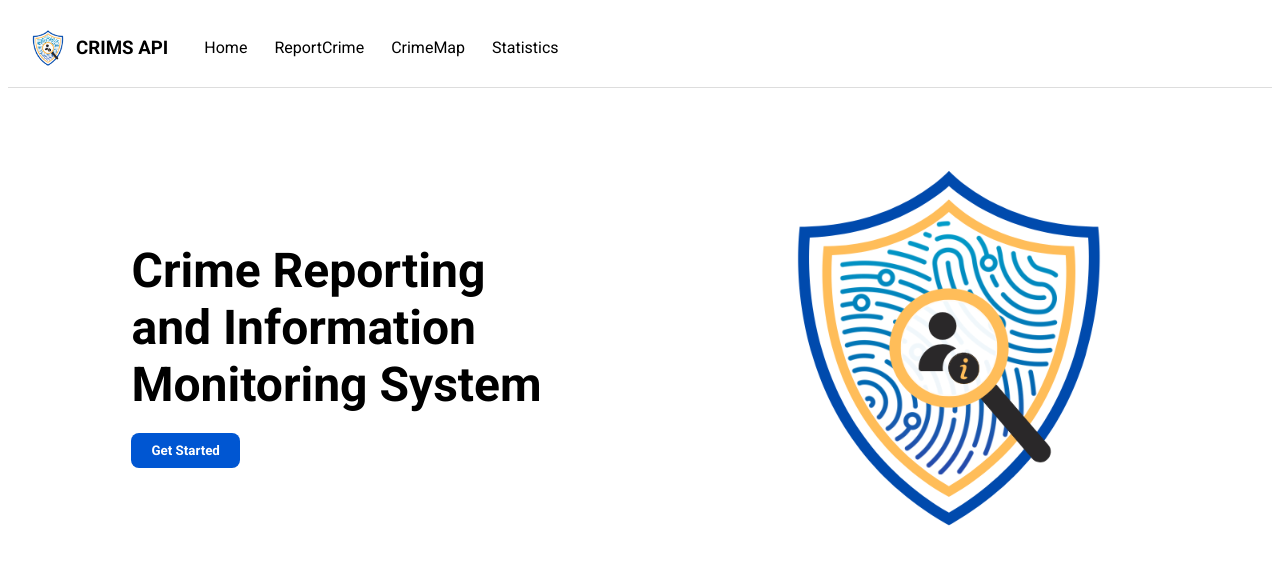
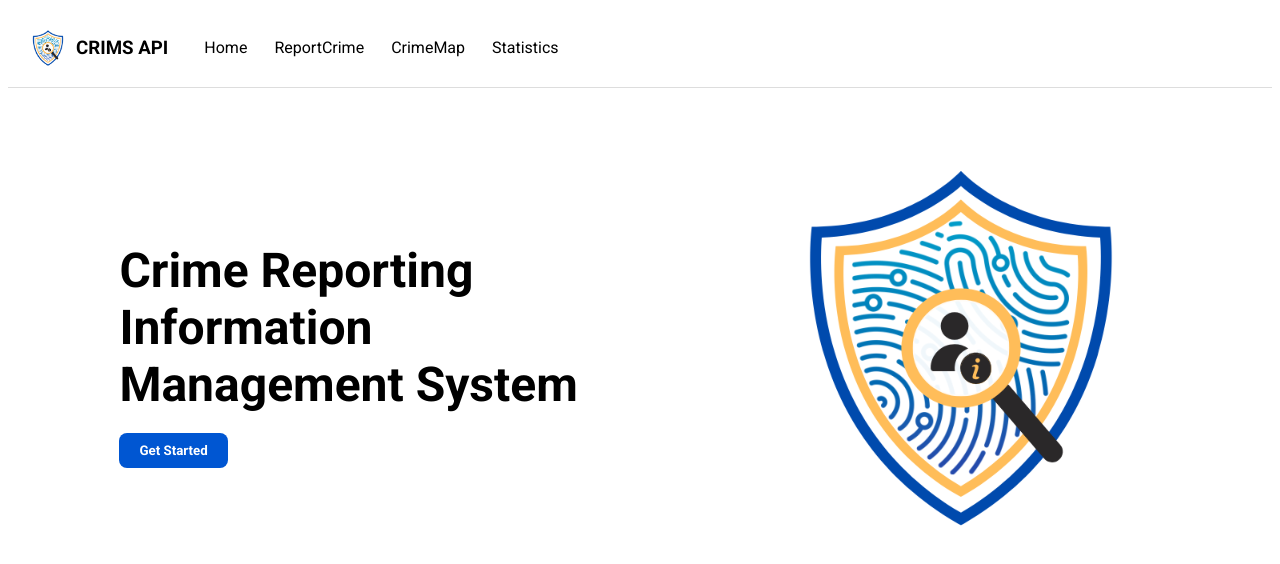
Before and after one commit to WBgit01/project-crims, a React (Create React App) app in the folder crims-frontend/: page /community in a window 1280 px wide. Shown: the top 564 px of the page. Built offline with nearby package versions, Linux system fonts and the light colour scheme.

Commit message:
Frontend Update

```diff
--- a/crims-frontend/src/pages/CommunityDashboard.jsx
+++ b/crims-frontend/src/pages/CommunityDashboard.jsx
@@ -45,8 +45,8 @@ export default function CommunityDashboard() {
         <div className="hero-text">
           <h1 className="hero-heading">
             Crime Reporting <br />
-            and Information <br />
-            Monitoring System
+            Information <br />
+            Management System
           </h1>
           <button className="get-started-btn">
             Get Started
```
